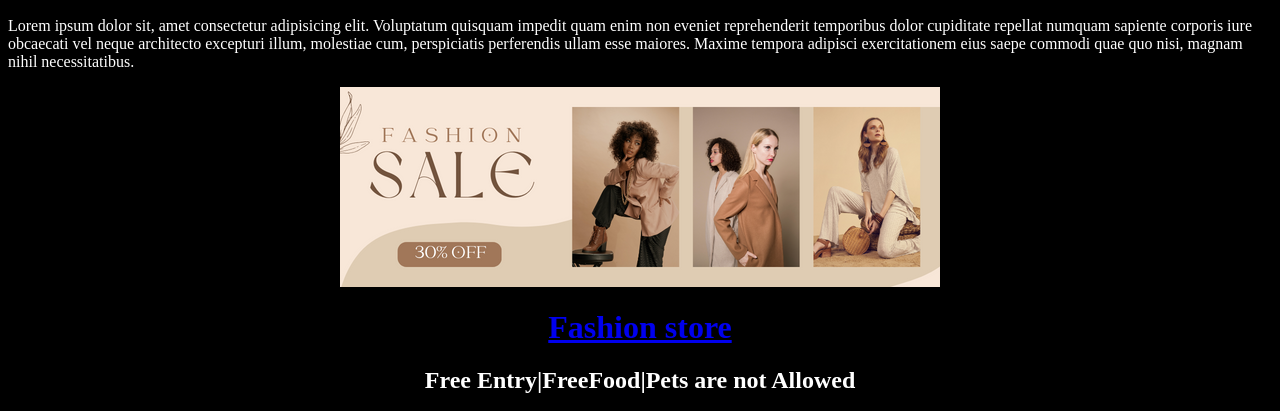
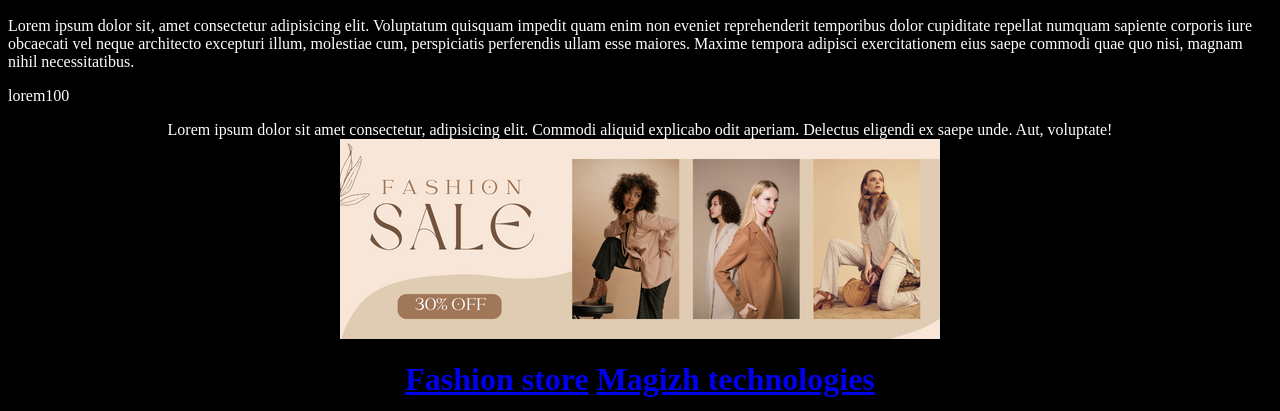
Before and after one commit to Vikraman365/event-management, a plain HTML site: page index.html in a window 1280 px wide. Shown: the part 517-928 px from the top of the page. Drawn offline with Linux system fonts and the light colour scheme.

Commit message:
finished

```diff
--- a/index.html
+++ b/index.html
@@ -2,7 +2,7 @@
     <html>
         <head>
             <title>events</title>
-            <link rel="icon" href="date.png">
+            <link rel="icon" type="image/x-icon" href="/img/date2.png">
         </head>
         <body bgcolor="black" style="color:white">
             <center>
@@ -18,10 +18,15 @@
         </center>
         <p>Lorem ipsum dolor sit, amet consectetur adipisicing elit. Voluptatum quisquam impedit quam enim non eveniet reprehenderit temporibus dolor cupiditate repellat numquam sapiente corporis iure obcaecati vel neque architecto excepturi illum, molestiae cum, perspiciatis perferendis ullam esse maiores. Maxime tempora adipisci exercitationem eius saepe commodi quae quo nisi, magnam nihil necessitatibus.
         </p>
+        <p>lorem100</p>
+        <center>
+            Lorem ipsum dolor sit amet consectetur, adipisicing elit. Commodi aliquid explicabo odit aperiam. Delectus eligendi ex saepe unde. Aut, voluptate!
+        </center>
         <center>
             <img src="event2.png">
             <h1>
-                <a href="https://www.google.com/search?q=myntra+login&rlz=1C1CHBF_enIN1092IN1092&oq=myntr&gs_lcrp=EgZjaHJvbWUqDQgBEAAYgwEYsQMYgAQyBggAEEUYOTINCAEQABiDARixAxiABDIKCAIQABixAxiABDIKCAMQABixAxiABDIQCAQQABiDARixAxiABBiKBTINCAUQABiDARixAxiABDIKCAYQABixAxiABDIGCAcQBRhA0gEINDY2M2owajeoAgiwAgE&sourceid=chrome&ie=UTF-8">Fashion store</a>
+                <a href="https://www.google.com/search?q=myntra+login&rlz=1C1CHBF_enIN1092IN1092&oq=myntr&gs_lcrp=EgZjaHJvbWUqDQgBEAAYgwEYsQMYgAQyBggAEEUYOTINCAEQABiDARixAxiABDIKCAIQABixAxiABDIKCAMQABixAxiABDIQCAQQABiDARixAxiABBiKBTINCAUQABiDARixAxiABDIKCAYQABixAxiABDIGCAcQBRhA0gEINDY2M2owajeoAgiwAgE&sourceid=chrome&ie=UTF-8" target="_blank">Fashion store</a>
+                <a href="https://magizhtechnologies.netlify.app" target="_blank" rel="noopener noreferrer">Magizh technologies</a>
             </h1>
             <h2>Free Entry|FreeFood|Pets are not Allowed</h2>
             <p>Lorem ipsum dolor sit amet consectetur adipisicing elit. Neque ea ad, ipsam vitae ut nisi sapiente quia! Eveniet, modi adipisci rerum sit blanditiis vitae unde itaque assumenda repudiandae maxime quis laborum porro dolore. Deleniti rerum modi sequi fugit repellendus ducimus illum eveniet inventore aliquam voluptate. Laborum aliquam dolor eos maxime.</p>
```
Also changed, not shown: img/date.png (renamed from date.png), img/date2.png (added).
